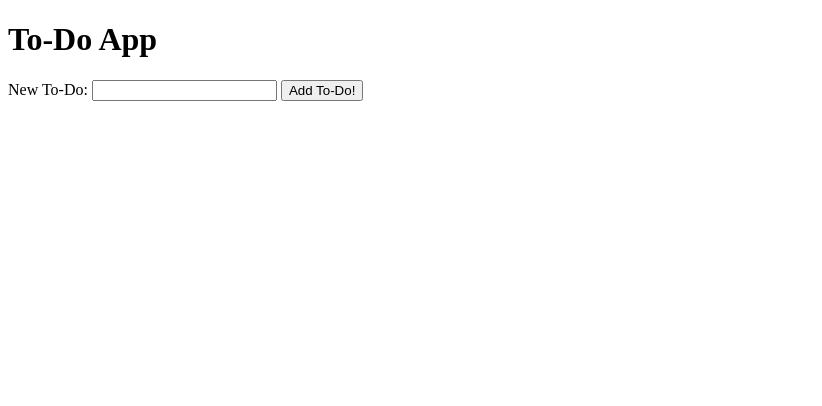
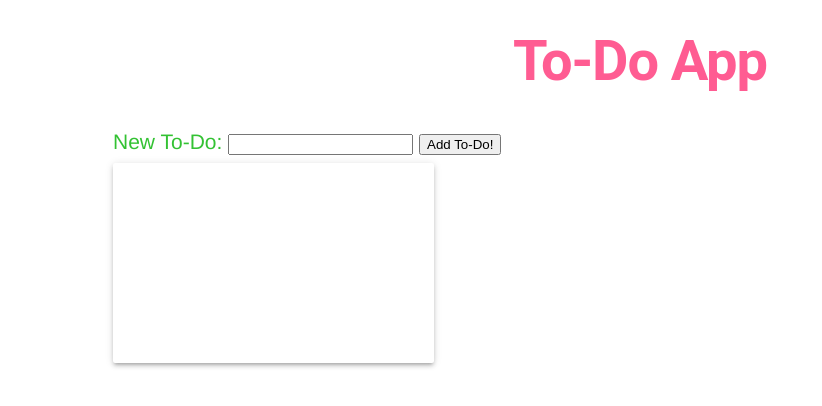
Before and after one commit to may-2017/to-do-app, a plain HTML site: page index.html in a window 1280 px wide. Shown: the whole page, without its empty margins (0-822 px from the left). Drawn offline with nearby package versions, Linux system fonts and the light colour scheme.

Commit message:
todoapp assignment 1

```diff
--- a/index.html
+++ b/index.html
@@ -3,16 +3,29 @@
    <head>
       <meta name="viewport" content="width=device-width, initial-scale=1">
       <title>To-Do App</title>
+      <!-- Material Design Lite -->
+      <link rel="stylesheet" href="https://code.getmdl.io/1.3.0/material.grey-lime.min.css">
+      <script defer src="https://code.getmdl.io/1.3.0/material.min.js"></script>
+      <!-- Custom Styles -->
+      <link rel="stylesheet" href="style.css">
    </head>
    <body>
+      <header class="mdl-layout__header mdl-layout__header--transparent">
          <h1>To-Do App</h1>
+      </header>
+      <main class="mdl-layout__content">
+         <div class="mdl-cell mdl-cell--12-col">
             <form id="addToDoForm">
                <label for="newToDoText">New To-Do:</label>
                <input type="text" id="newToDoText">
                <button type="submit">Add To-Do!</button>
             </form>
+         </div>
+         <div class="mdl-cell mdl-cell--10-col mdl-card mdl-shadow--3dp">
             <ul id="toDoList">
             </ul>
             <script src="app.js"></script>
+         </div>
+      </main>
    </body>
 </html>
--- /dev/null
+++ b/style.css
@@ -0,0 +1,12 @@
+h1 {
+  justify-content: center;
+  text-align: center;
+  color: hsla(340, 100%, 60%, 0.8);
+  font-weight: bold;
+ }
+ main {
+   padding-left: 5em;
+
+   color: hsla(120, 100%, 35%, 0.8);
+   font-size: 1.5em;
+  }
```
Lines whose indentation alone changed are shown as unchanged.
